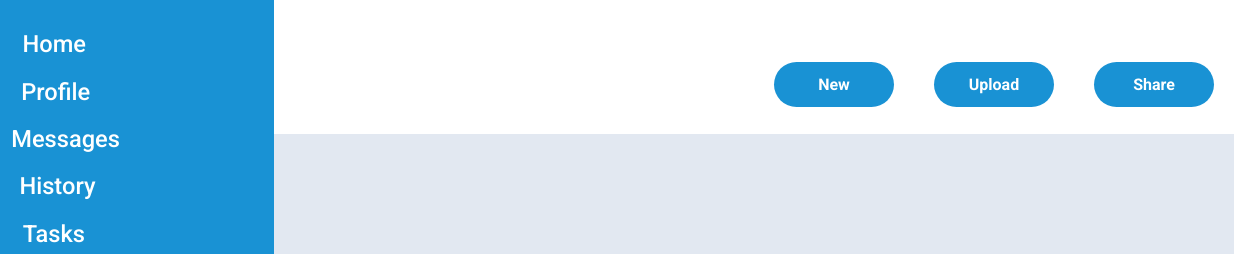
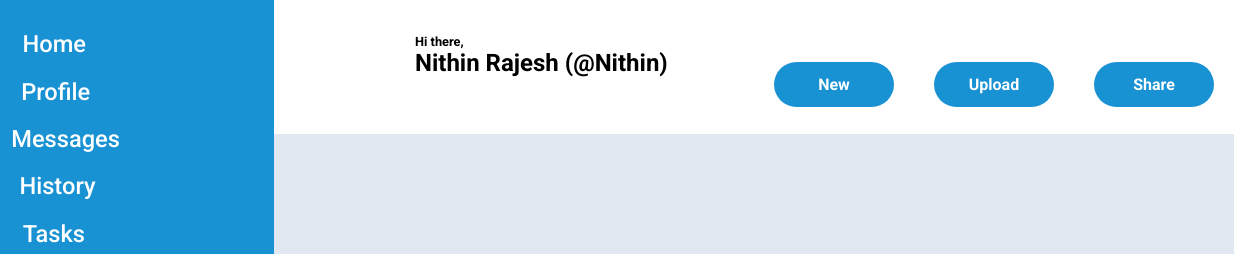
Before and after one commit to nrajesh2305/admin-dashboard, a plain HTML site: page index.html in a window 1280 px wide. Shown: the part 66-320 px from the top of the page, 46-1280 px from the left. Drawn offline with Linux system fonts and the light colour scheme; a web font is replaced by a local one.

Commit message:
Finished everything for the icon info section, will have to work on the icon later on, once I get the other part(s) to work/look good.

```diff
--- a/index.html
+++ b/index.html
@@ -63,8 +63,12 @@ family=Roboto:ital,wght@0,100;0,300;0,400;0,500;0,700;0,900;1,100;1,300;1,400;1,
                     <div>Share</div>
                 </div>
                 <div class="intro-icon-grid">
+                    <!-- Fix this icon part later. -->
                     <div class="icon">
 
+                    </div>
+                    <div class="intro">
+                        Hi there,<br>Nithin Rajesh (@Nithin)
                     </div>
                 </div>
             </div>
--- a/style.css
+++ b/style.css
@@ -179,8 +179,24 @@ body
     background-size: contain;
     overflow: hidden;
     border-radius: 50%;
-    margin-left: 5.75em;
+    margin-left: 1.25em;
     margin-bottom: 1em;
+}
+
+.intro
+{
+    margin-left: 0.875em;
+    grid-area: 1 / 2 / 1 / 2;
+    font-family: "Roboto", sans-serif;
+    font-size: 1.5em;
+    font-weight: bolder;
+}
+
+.intro::first-line
+{
+    display: grid;
+    font-weight: bold;
+    font-size: 0.8rem;
 }
 
 .achievements-and-info-section
```
